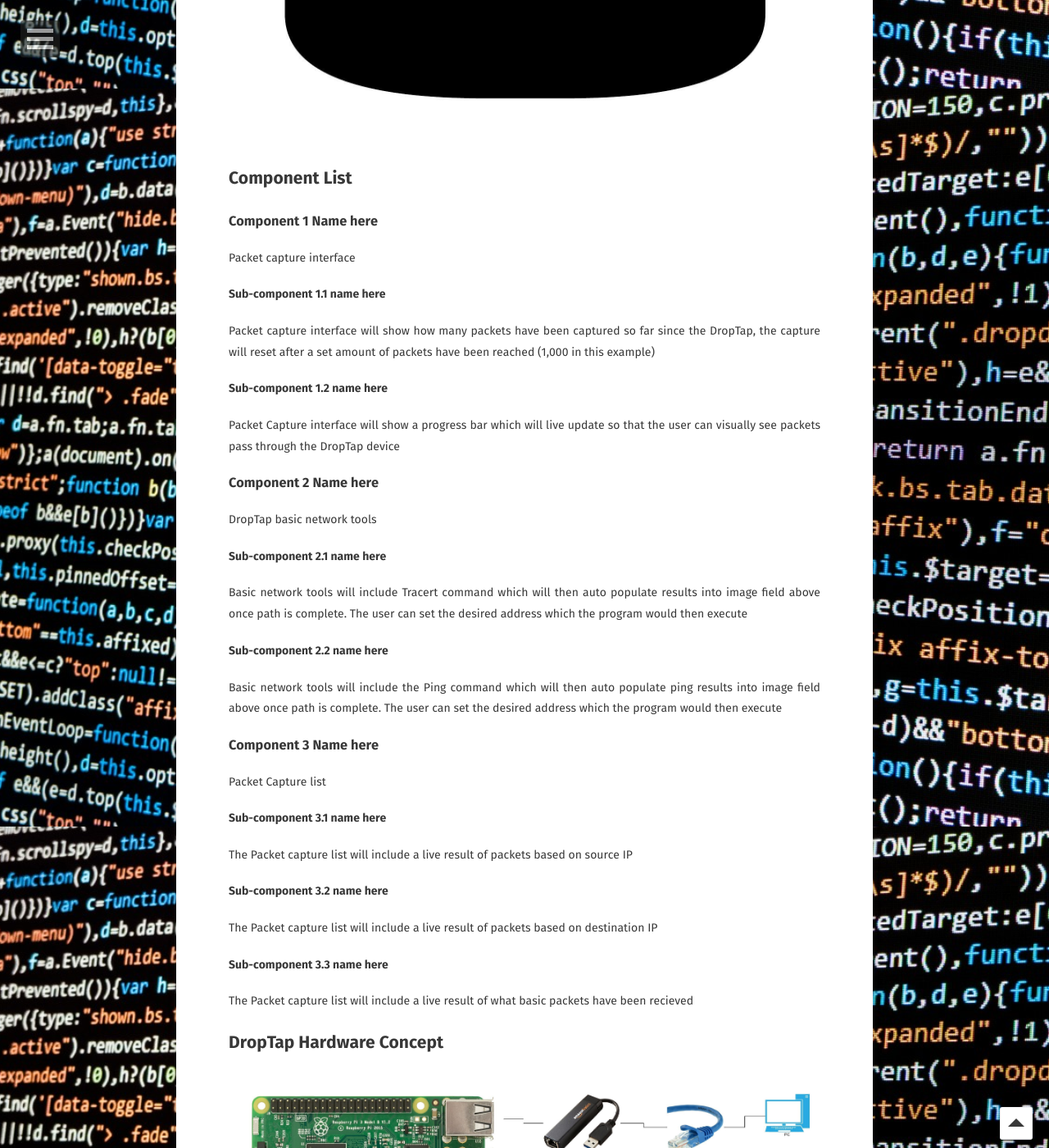
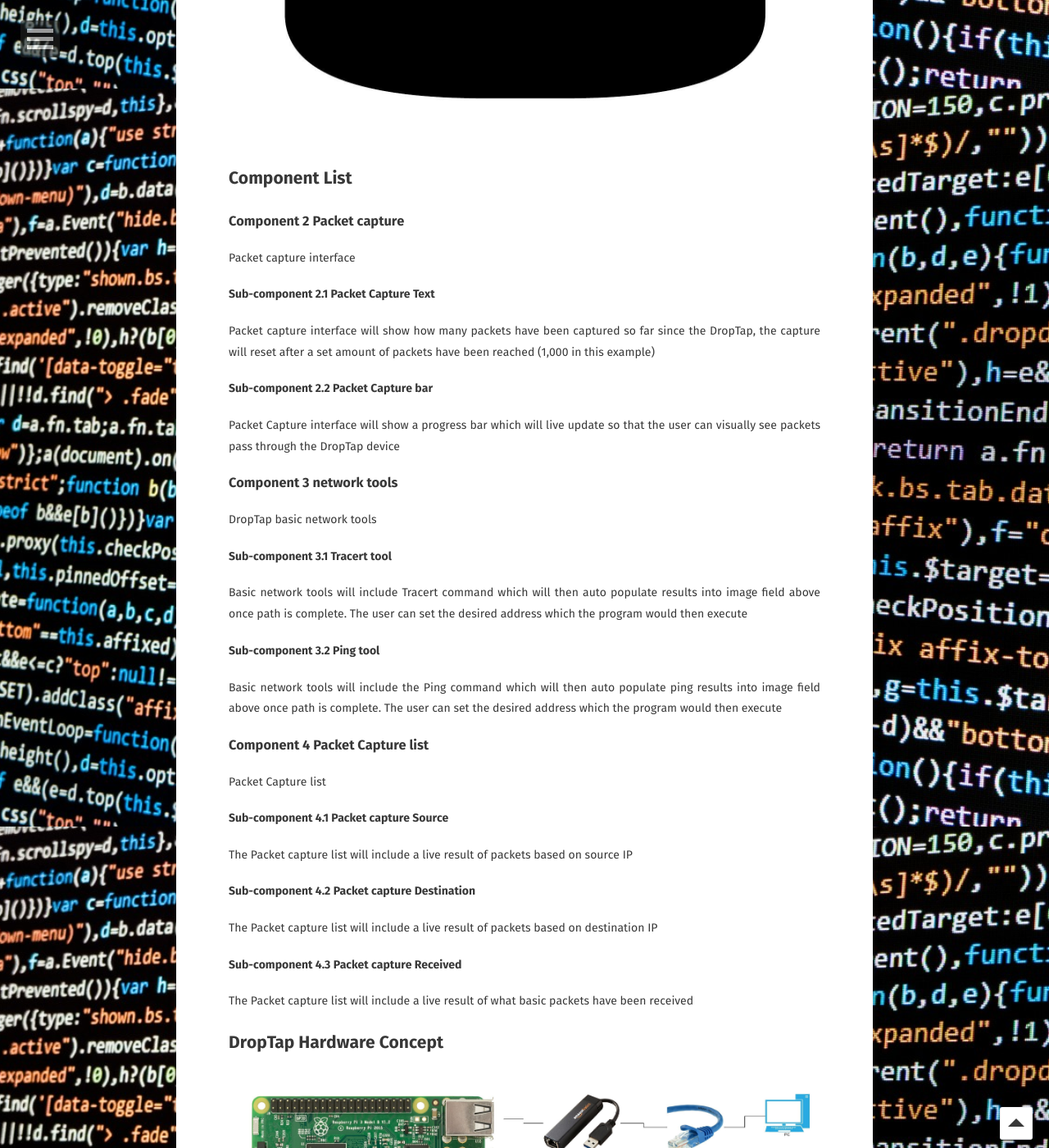
Before and after one commit to mgalde/DropTap, a Jekyll site: the page built from DesignRequirements.md, in a window 1280 px wide and 1400 px high, scrolled down 2592 px. Shown: the whole window at 82% size. Built offline with Jekyll 4.4.1, drawn with Linux system fonts in a browser that asks for light colours; some web fonts are replaced; our own code applies the rules of GitHub Pages for plain Markdown files; comment, search, counter and statistics services are not loaded; some of the changed text lies outside the part shown.

Commit message:
fixing it

```diff
--- a/DesignRequirements.md
+++ b/DesignRequirements.md
@@ -10,10 +10,10 @@
 ### DropTap
 The DropTap is a Raspberry Pi 3 with a USB network dongle which will bridge a connection between a device and its end point
 
-#### Sub-component 1.1 Network cable attached to source device and DropTap
+#### Sub-component 1.1 Network cable attached to DropTap and source
 This network cable will provide a medium between the DropTap and the network device
 
-#### Sub-component 1.2 name here
+#### Sub-component 1.2 Network cable attached to DropTap and original input
 This network cable will provide a medium between the DropTap and the original connection input the previous network device was connected to
 
 
@@ -22,55 +22,55 @@
 
 
 ## Component List
-### Component 1 Name here
+### Component 2 Packet capture
 Packet capture interface
 
-#### Sub-component 1.1 name here
+#### Sub-component 2.1 Packet Capture Text
 Packet capture interface will show how many packets have been captured so far since the DropTap, the capture will reset after a set amount of packets have been reached (1,000 in this example)
 
-#### Sub-component 1.2 name here
+#### Sub-component 2.2 Packet Capture bar
 Packet Capture interface will show a progress bar which will live update so that the user can visually see packets pass through the DropTap device
 
-### Component 2 Name here
+### Component 3 network tools
 DropTap basic network tools
 
-#### Sub-component 2.1 name here
+#### Sub-component 3.1 Tracert tool
 Basic network tools will include Tracert command which will then auto populate results into image field above once path is complete. The user can set the desired address which the program would then execute
 
-#### Sub-component 2.2 name here
+#### Sub-component 3.2 Ping tool
 Basic network tools will include the Ping command which will then auto populate ping results into image field above once path is complete. The user can set the desired address which the program would then execute
 
-### Component 3 Name here
+### Component 4 Packet Capture list
 Packet Capture list
 
-#### Sub-component 3.1 name here
+#### Sub-component 4.1 Packet capture Source
 The Packet capture list will include a live result of packets based on source IP
 
-#### Sub-component 3.2 name here
+#### Sub-component 4.2 Packet capture Destination
 The Packet capture list will include a live result of packets based on destination IP
 
-#### Sub-component 3.3 name here
-The Packet capture list will include a live result of what basic packets have been recieved
+#### Sub-component 4.3 Packet capture Received
+The Packet capture list will include a live result of what basic packets have been received
 
 ## DropTap Hardware Concept
 ![Overall DropTap Hardware Concept ](/assets/img/DropTapImages/DropTap3.jpeg)
 
 
 ## Component List
-### Component 1 Name here
+### Component 5 Raspberry Pi 3
 DropTap component list includes a Raspberry Pi 3
 
-#### Sub-component 1.1 name here
+#### Sub-component 5.1 Raspberry Pi 3 Cables
 The Raspberry Pi 3 needs a network cable to conduct a network bridge
 
-### Component 2 Name here
+### Component 6 Ethernet adapter
 USB to Ethernet adapter is connected to the Raspberry Pi
 
-#### Sub-component 2.1 name here
+#### Sub-component 6.1 Ethernet adapter Cables
 The USB to Ethernet adapter needs a network cable to conduct a network bridge
 
-### Component 3 Name here
+### Component 7 Mobile device
 Mobile device connection to the Raspberry Pi 3
 
-#### Sub-component 3.1 name here
+#### Sub-component 7.1 Mobile connection technique
 The mobile device will connect to the Raspberry Pi with a Wifi or Bluetooth connection
```
Also changed, not shown: _posts/2018-03-09-Design-Requirements.md (+19 -19 lines).
